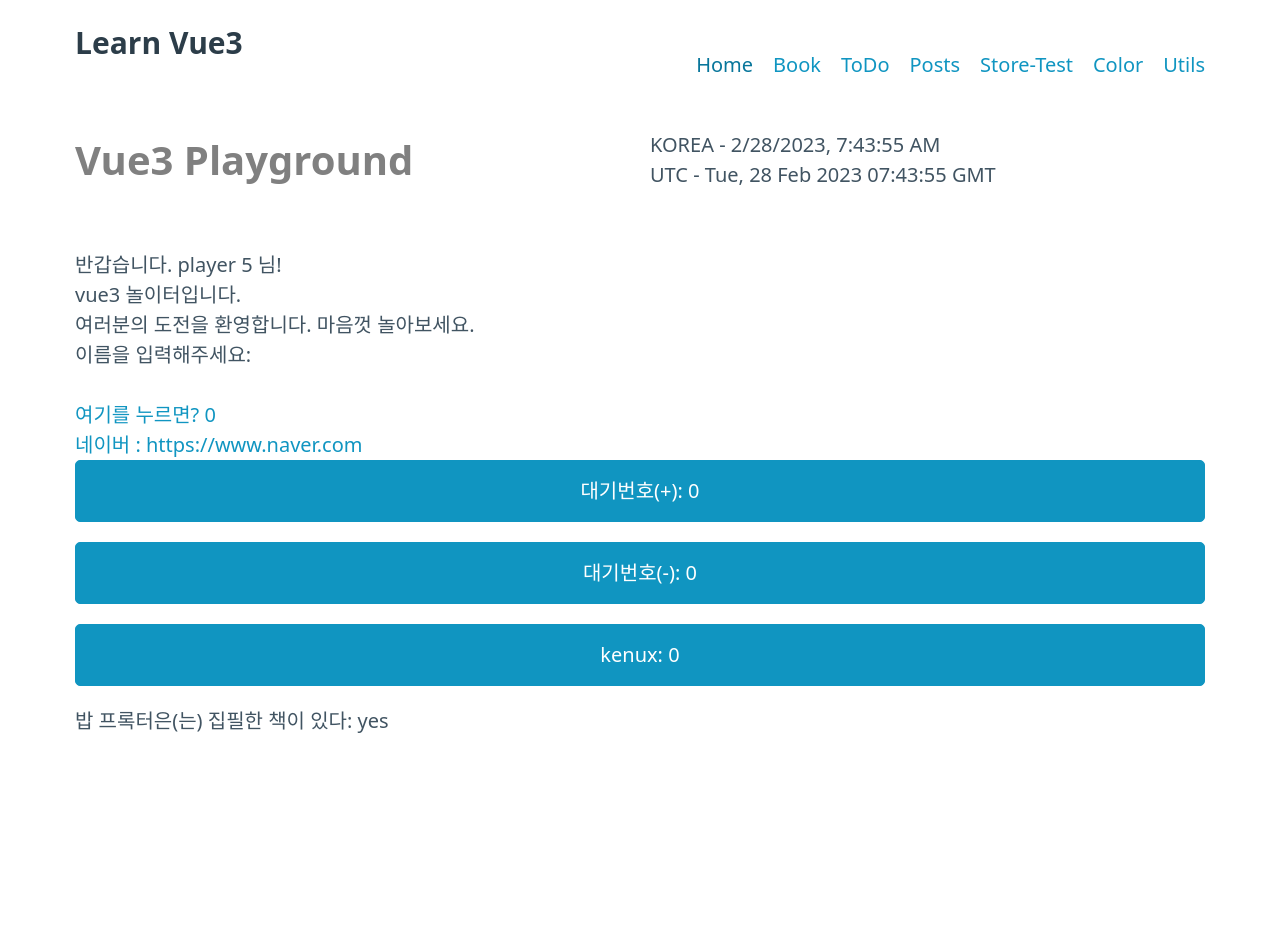
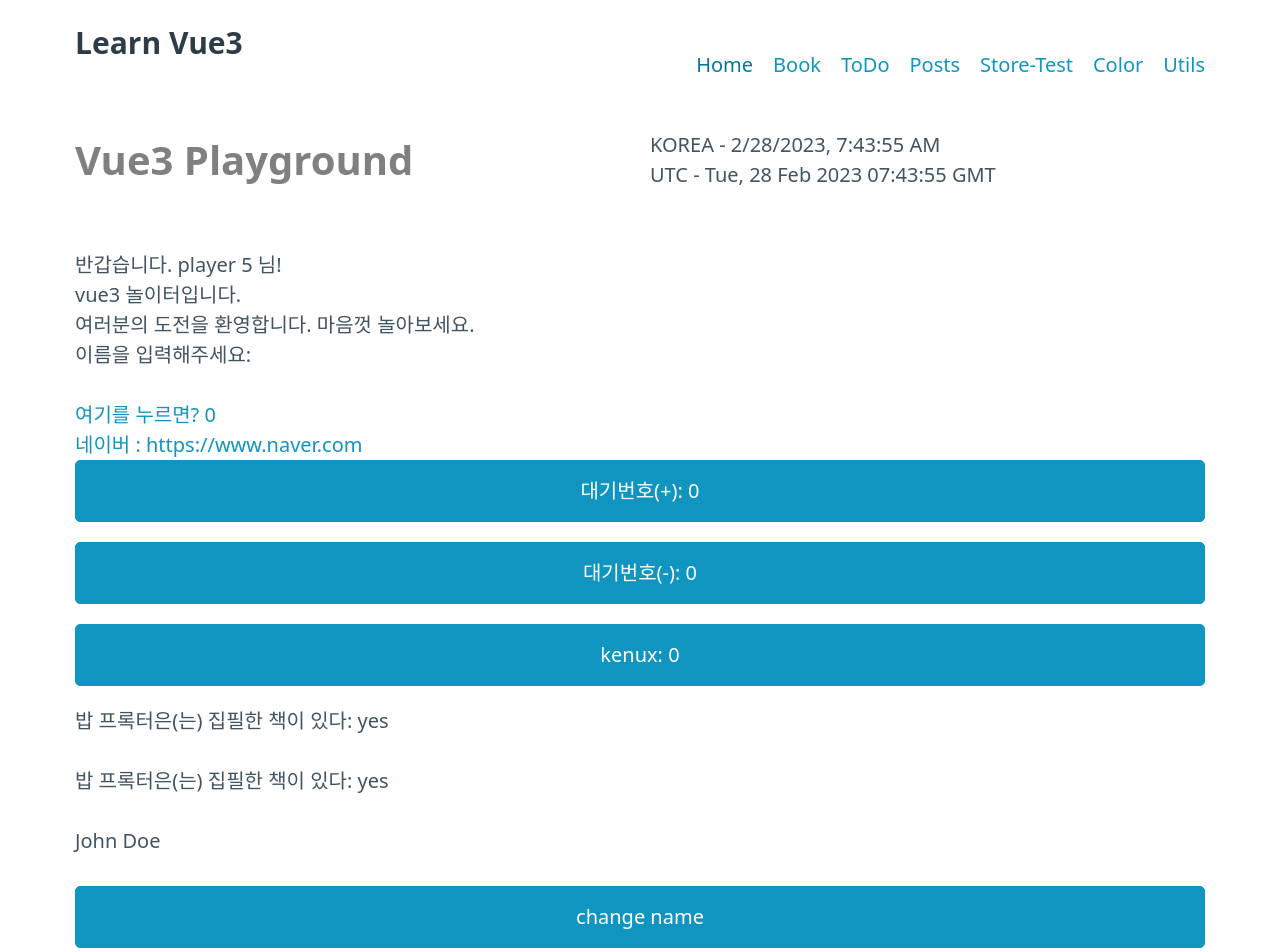
Before and after one commit to kenux196/learn-vue3, a Vue app: page / in a window 1280 px wide. Shown: the top 952 px of the page. Before the commit the page ends 800 px from the top, so only its background shows below. Built offline with nearby package versions, Linux system fonts and the light colour scheme.

Commit message:
vue3 computed property

```diff
--- a/src/views/HomeView.vue
+++ b/src/views/HomeView.vue
@@ -26,6 +26,28 @@ const author = reactive({
 const publishedBooksMessage = computed(() => {
   return author.books.length > 0 ? 'yes' : 'no';
 });
+
+function calculateBookMessage() {
+  return author.books.length > 0 ? 'yes' : 'no';
+}
+
+const firstName = ref('John');
+const lastName = ref('Doe');
+const fullName = computed({
+  //getter
+  get() {
+    return firstName.value + ' ' + lastName.value;
+  },
+  // setter : 계산된 속성의 값을 변경하기 위해 setter 사용
+  // 그러나 권장하지 않음. 계산된 속성은 오직 getter로만 사용하도록 코딩할 것.
+  set(newValue) {
+    [firstName.value, lastName.value] = newValue.split(' ');
+  },
+});
+
+function changeName() {
+  fullName.value = 'kenux yun';
+}
 
 function showHiddenMessage() {
   console.log('링크를 눌렀네요~~~');
@@ -57,8 +79,19 @@ function showHiddenMessage() {
     </button>
     <div>
       <p>
+        <!-- 계산된 속성은 캐싱이 되어서 값 변경 시에만 재평가 된다. -->
         {{ author.name }}은(는) 집필한 책이 있다: {{ publishedBooksMessage }}
       </p>
+      <p>
+        <!-- 메서드 호출 방식은 캐싱되지 않아서, 리렌더링 발생할 때마다 함수가 호출된다.
+          성능적으로 손해가 될 수도 있다.
+         -->
+        {{ author.name }}은(는) 집필한 책이 있다: {{ calculateBookMessage() }}
+      </p>
+    </div>
+    <div>
+      <p>{{ fullName }}</p>
+      <button @click="changeName">change name</button>
     </div>
   </main>
 </template>
```
